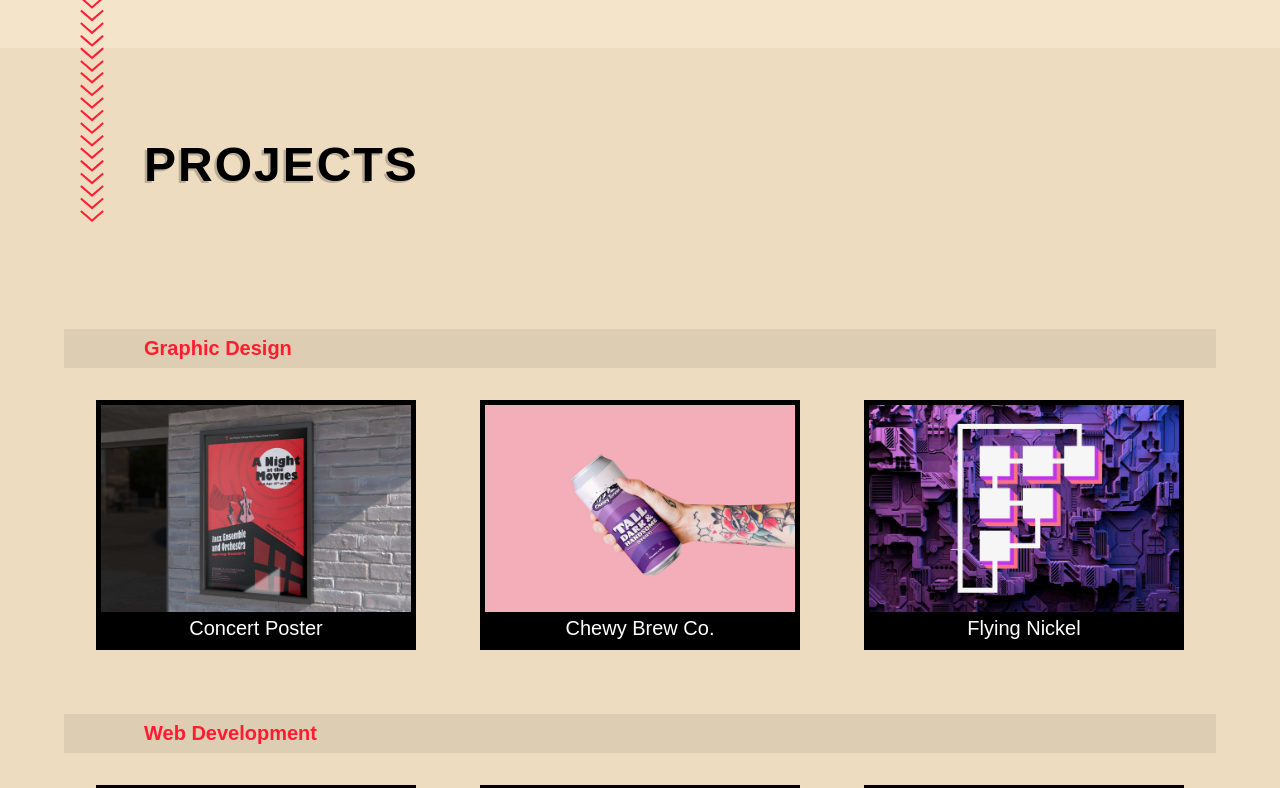
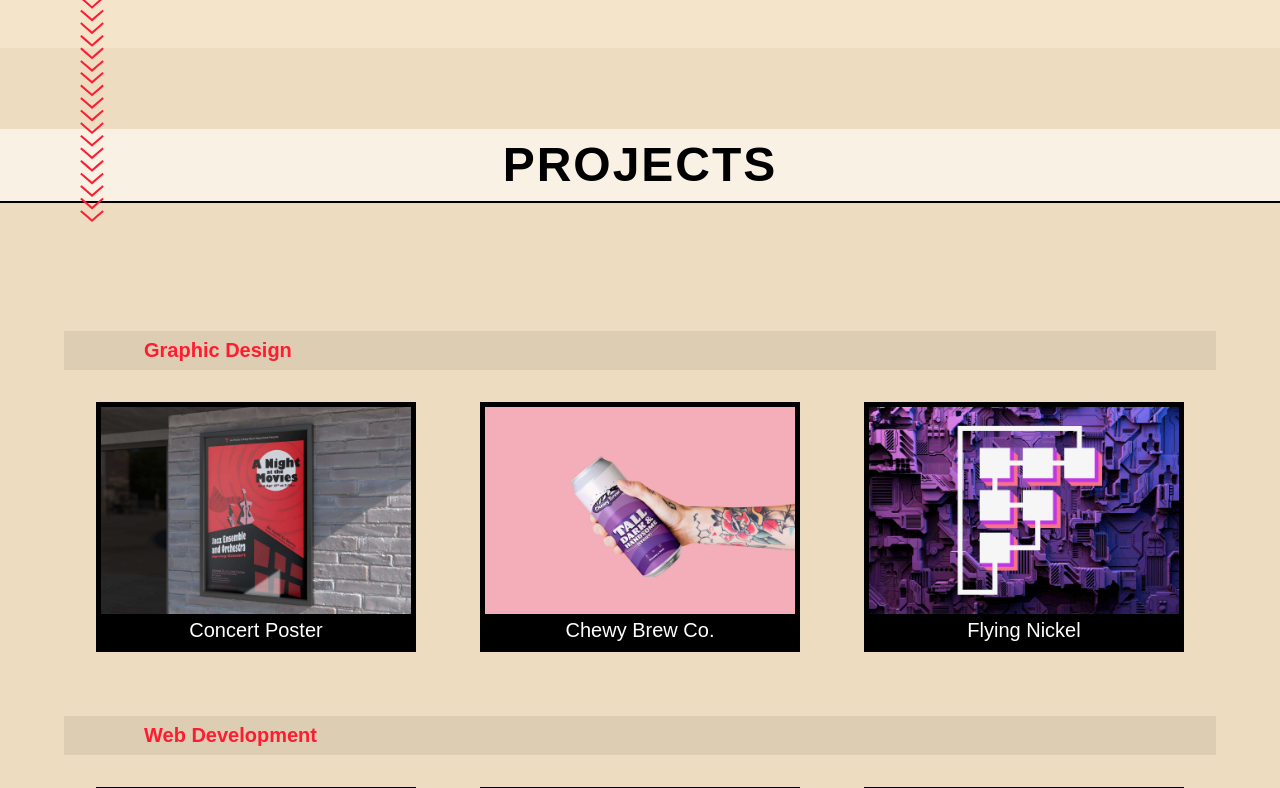
Before and after one commit to kevrog21/Portfolio-React, a React (Create React App) app: page / in a window 1280 px wide. Shown: the part 800-1588 px from the top of the page. Built offline with nearby package versions, Linux system fonts and the light colour scheme.

Commit message:
added section header underline when in view

```diff
--- a/src/components/Homescreen.js
+++ b/src/components/Homescreen.js
@@ -72,7 +72,72 @@ export default function Homescreen(props) {
         scrollToSection(selectedSection)
         console.log('selected section', selectedSection)
 
+
+        const allSectionHeaders = document.querySelectorAll(".section_header")
+        const viewportWidth = window.innerWidth
+
+        let headerOptions = ''
+        if (viewportWidth > 600) {
+            headerOptions = { rootMargin: '100% 0px -91% 0px',}
+        } else {
+            headerOptions = { rootMargin: '100% 0px -92.5% 0px',}
+        }
+
+        const sectionObserver = new IntersectionObserver (function(entries, sectionObserver) {
+            entries.forEach(entry => {
+                if (entry.isIntersecting) {
+                    entry.target.classList.add("active_section")
+                } else {
+                    entry.target.classList.remove("active_section")
+                }
+            })
+        }, headerOptions)
+
+        allSectionHeaders.forEach(secHeader => {
+            sectionObserver.observe(secHeader)
+        })
+
+
     }, [])
+
+
+
+
+    // //intersection observer for section header style change on scroll
+    // const allSectionHeaders = document.querySelectorAll(".section_header")
+    // const viewportWidth = window.innerWidth
+    // //determine where the intersection observer should start based on nav/viewport height
+    // let headerOptions = ''
+    // if (viewportWidth > 600) {
+    //     headerOptions = { rootMargin: '100% 0px -91% 0px',}
+    // } else {
+    //     headerOptions = { rootMargin: '100% 0px -92.5% 0px',}
+    // }
+
+
+    // const sectionObserver = new IntersectionObserver (function(entries, sectionObserver) {
+    //     entries.forEach(entry => {
+    //         if (entry.isIntersecting) {
+    //             entry.target.classList.add("active_section")
+    //         } else {
+    //             entry.target.classList.remove("active_section")
+    //         }
+    //     })
+    // }, headerOptions)
+
+    // allSectionHeaders.forEach(secHeader => {
+    //     sectionObserver.observe(secHeader)
+    // })
+
+
+
+
+
+
+
+
+
+
 
     return (
         <main className='no_padding'>
```
